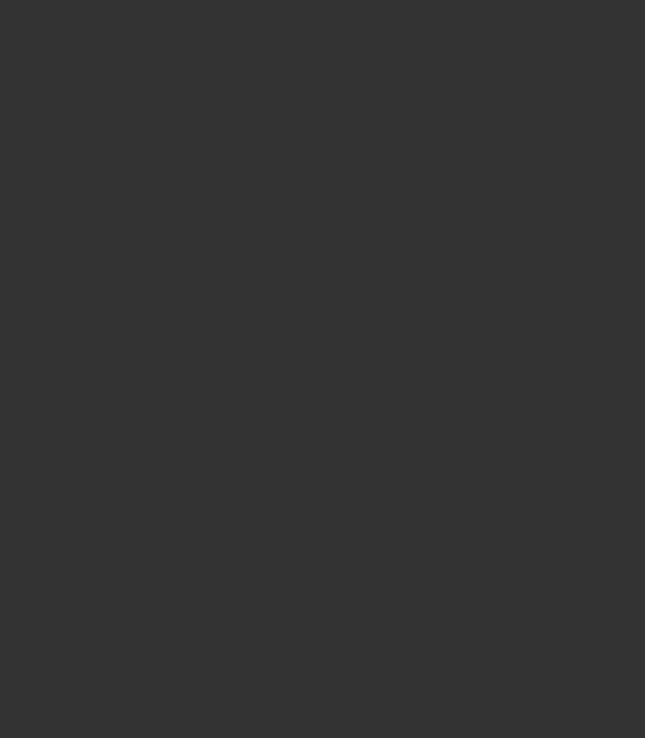
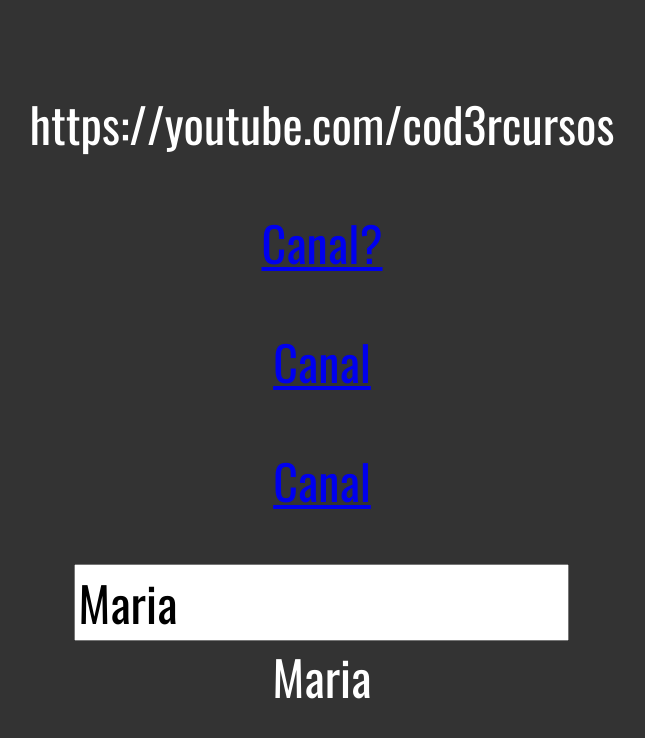
Before and after one commit to ranog/web_moderno, a website: page vue/exercicios/binding.html in a window 1280 px wide. Shown: the whole page, without its empty margins (318-963 px from the left). Drawn offline with Linux system fonts and the light colour scheme.

Commit message:
476. Binding

```diff
--- a/vue/exercicios/binding.html
+++ b/vue/exercicios/binding.html
@@ -7,9 +7,29 @@
     <script src="/js/vue.min.js"></script>
 </head>
 <body class="exercicio">
-
+    <div id="app">
+        <p>{{ link }}</p>
+        <p><a href="{{ link }}">Canal?</a></p>
+        <p><a v-bind:href="link">Canal</a></p>
+        <p><a :href="link">Canal</a></p>
+        <p>
+            <input type="text" v-model="nome"><br>
+            <span>{{ nome }}</span>
+        </p>
+    </div>
     <script>
-        // ...
+        new Vue({
+            el: "#app",
+            data: {
+                nome: "Maria",
+                link: "https://youtube.com/cod3rcursos"
+            },
+            watch: {
+                nome(novoValor) {
+                    console.log(novoValor.toUpperCase())
+                }
+            }
+        })
     </script>
 </body>
 </html>
```
